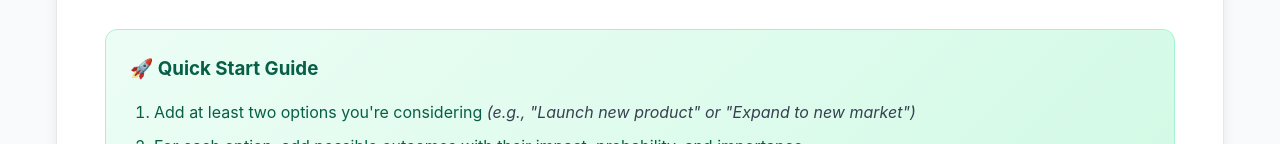
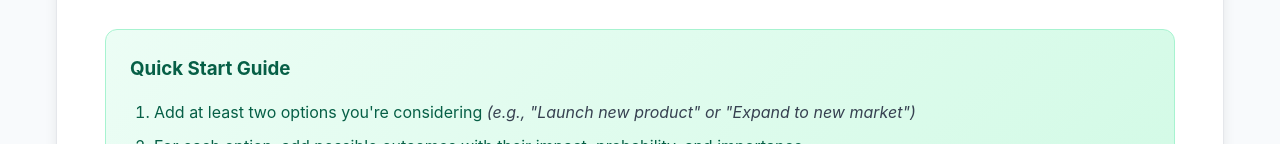
Before and after one commit to nicolevalentini/Strategic_Decision_Analysis_Tool, a plain HTML site: page index.html in a window 1280 px wide. Shown: the part 1314-1458 px from the top of the page. Drawn offline with nearby package versions, Linux system fonts and the light colour scheme.

Commit message:
Remove emoji from Quick Start Guide header

```diff
--- a/index.html
+++ b/index.html
@@ -71,7 +71,7 @@
 
         <!-- Quick Guide -->
         <div class="quick-guide">
-          <h3>🚀 Quick Start Guide</h3>
+          <h3>Quick Start Guide</h3>
           <ol>
             <li>Add at least two options you're considering <span class="example-text">(e.g., "Launch new product" or "Expand to new market")</span></li>
             <li>For each option, add possible outcomes with their impact, probability, and importance</li>
```
